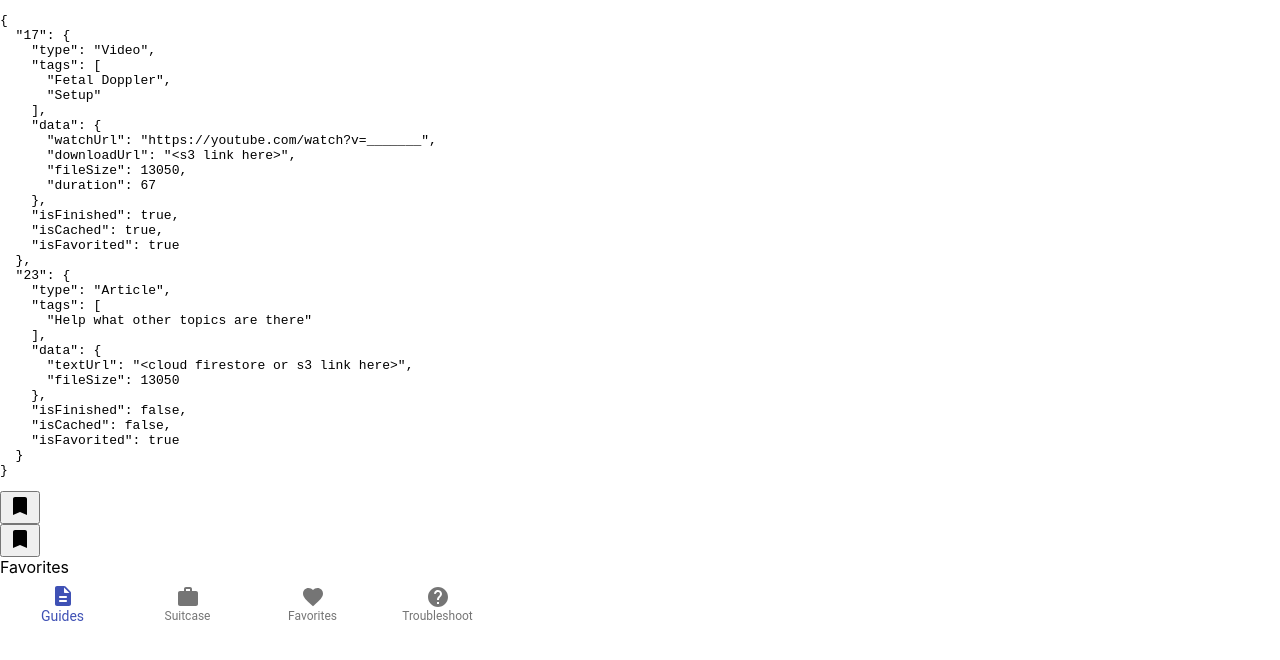
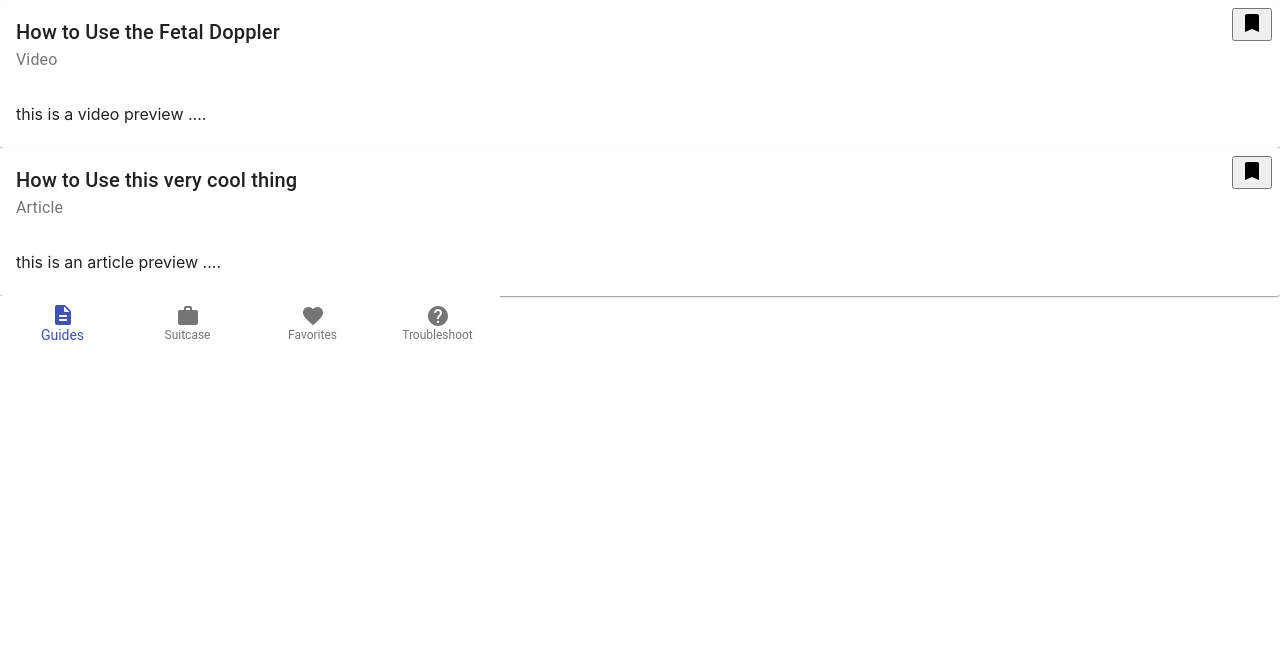
Before and after one commit to calblueprint/wecaresolar, a React (Create React App) app: page /favorites in a window 1280 px wide. Shown: the top 660 px of the page. Built offline with nearby package versions, Linux system fonts and the light colour scheme.

Commit message:
replacing shannon favorite card with ken preview card. Added new fields to redux store for title and preview

```diff
--- a/src/App.tsx
+++ b/src/App.tsx
@@ -3,19 +3,16 @@ import {
   BrowserRouter as Router,
   Switch,
   Route,
-  Link
 } from "react-router-dom";
 import Favorites from './pages/Favorites';
 import Guides from './pages/Guides';
 import Suitcase from './pages/Suitcase';
 import Troubleshoot from './pages/Troubleshoot';
 import TabBar from './components/TabBar'
-import FavoriteList from './components/FavoriteList';
 
 function App() {
   return (
     <Router>
-      <div> <FavoriteList/> </div>
       <div>
         <Switch>
           <Route path="/suitcase">
--- a/src/components/FavoriteCard.tsx
+++ /dev/null
@@ -1,15 +0,0 @@
-import React from 'react';
-import FavoriteButton from './FavoriteButton';
-
-interface FavoriteCardProps {
-    id: number;
-    isFavorited: boolean;
-  }
-
-function FavoriteCard (props: FavoriteCardProps) {
-    return(<div>
-        <FavoriteButton id={props.id} isFavorited={props.isFavorited}></FavoriteButton>
-    </div>)
-}
-
-export default FavoriteCard;
--- a/src/components/FavoriteList.tsx
+++ b/src/components/FavoriteList.tsx
@@ -1,24 +1,21 @@
 import React from 'react';
 import { useSelector } from 'react-redux';
-import { selectFavoritedResources }from '../store/resourcesSlice';
-import FavoriteCard from './FavoriteCard';
+import PreviewCard from './PreviewCard';
 import { RootState } from '../store/reducers';
 
 
 function FavoriteList() {
   const favResources = useSelector((state: RootState) => state.resources);
-  // const favResources = useSelector(selectFavoritedResources);
+  console.log(favResources)
 
-    console.log(favResources)
-
-  return (<div><pre>{ JSON.stringify(favResources, null, 2) }</pre>
-        <div>
-          {Object.keys(favResources).map((resource : any) => (
-            <FavoriteCard id={resource} isFavorited={favResources[resource].isFavorited} />
-          )
-          )}
-        </div>
-  </div>)
+  return (
+    <div>
+      {Object.keys(favResources).map((resource: any) => (
+        <PreviewCard resource={favResources[resource]} resourceID={resource} />
+      )
+      )}
+    </div>
+  )
 };
 
 export default FavoriteList;
--- /dev/null
+++ b/src/components/PreviewCard.tsx
@@ -0,0 +1,63 @@
+import React from 'react';
+import { makeStyles } from '@material-ui/core/styles';
+import { Resource, VideoData, ArticleData } from '../store/resourcesSlice';
+import Card from '@material-ui/core/Card';
+import CardHeader from '@material-ui/core/CardHeader';
+import CardContent from '@material-ui/core/CardContent';
+import IconButton from '@material-ui/core/IconButton';
+import FavoriteButton from './FavoriteButton';
+import BookmarkIcon from '@material-ui/icons/Bookmark';
+import BookmarkBorderIcon from '@material-ui/icons/BookmarkBorder';
+
+const useStyles = makeStyles({
+    root: {},
+    title: {
+        fontSize: 12
+    }
+});
+
+interface PlaylistCardProps {
+    resource: Resource,
+    resourceID: number
+}
+
+
+const PlaylistCard = (props: PlaylistCardProps) => {
+    const classes = useStyles();
+    return (
+        <Card className={classes.root}>
+            <CardHeader
+                title={props.resource.title}
+                titleTypographyProps={{ variant: 'h6' }}
+                subheader={props.resource.type}
+                subheaderTypographyProps={{ variant: 'body1' }}
+                action={
+                    <FavoriteButton
+                        id={props.resourceID}
+                        isFavorited={props.resource.isFavorited}
+                    />
+                }
+            />
+            <CardContent>{props.resource.data.preview}</CardContent>
+        </Card>
+    );
+};
+
+const favoritedResource: Resource = {
+    type: 'Article',
+    title: 'here is a descriptive title',
+    tags: ['Help what other topics are there'],
+    data: {
+        preview: 'this is an article preview ....',
+        textUrl: '<cloud firestore or s3 link here>',
+        fileSize: 13050 // QUESTION: file size on text resources?
+    },
+    isFinished: false, // QUESTION: once viewed, or manually mark finished?
+    isCached: false, // QUESTION: allow caching text resources?
+    isFavorited: true
+}
+
+
+PlaylistCard.defaultProps = favoritedResource;
+
+export default PlaylistCard;
--- a/src/pages/Favorites.tsx
+++ b/src/pages/Favorites.tsx
@@ -1,8 +1,9 @@
 import React, { Component } from 'react';
+import FavoriteList from '../components/FavoriteList';
 
 export default class Favorites extends Component {
   render() {
-    return <div>
-      Favorites</div>
+    return <FavoriteList />
+
   }
 }
--- a/src/store/initialStates.ts
+++ b/src/store/initialStates.ts
@@ -11,8 +11,10 @@ import { UserSlice } from './userSlice';
 export const INITIAL_RESOURCES: ResourcesSlice = {
   17: {
     type: 'Video',
+    title: 'How to Use the Fetal Doppler',
     tags: ['Fetal Doppler', 'Setup'],
     data: {
+      preview: 'this is a video preview ....',
       watchUrl: 'https://youtube.com/watch?v=_______',
       downloadUrl: '<s3 link here>',
       fileSize: 13050, // File size in bytes
@@ -24,8 +26,10 @@ export const INITIAL_RESOURCES: ResourcesSlice = {
   },
   23: {
     type: 'Article',
+    title: 'How to Use this very cool thing',
     tags: ['Help what other topics are there'],
     data: {
+      preview: 'this is an article preview ....',
       textUrl: '<cloud firestore or s3 link here>',
       fileSize: 13050 // QUESTION: file size on text resources?
     },
--- a/src/store/resourcesSlice.ts
+++ b/src/store/resourcesSlice.ts
@@ -8,6 +8,7 @@ export type ResourcesSlice = {
 
 export type Resource = {
   type: string;
+  title: string;
   tags: string[];
   data: VideoData | ArticleData;
   isFinished: boolean;
@@ -20,11 +21,13 @@ export type VideoData = {
   downloadUrl: string;
   fileSize: number;
   duration: number;
+  preview: string;
 };
 
 export type ArticleData = {
   textUrl: string;
   fileSize: number;
+  preview: string;
 };
 
 export const resourcesSlice = createSlice({
```
Also changed, not shown: src/components/FavoriteButton.tsx (+3 -4 lines).
